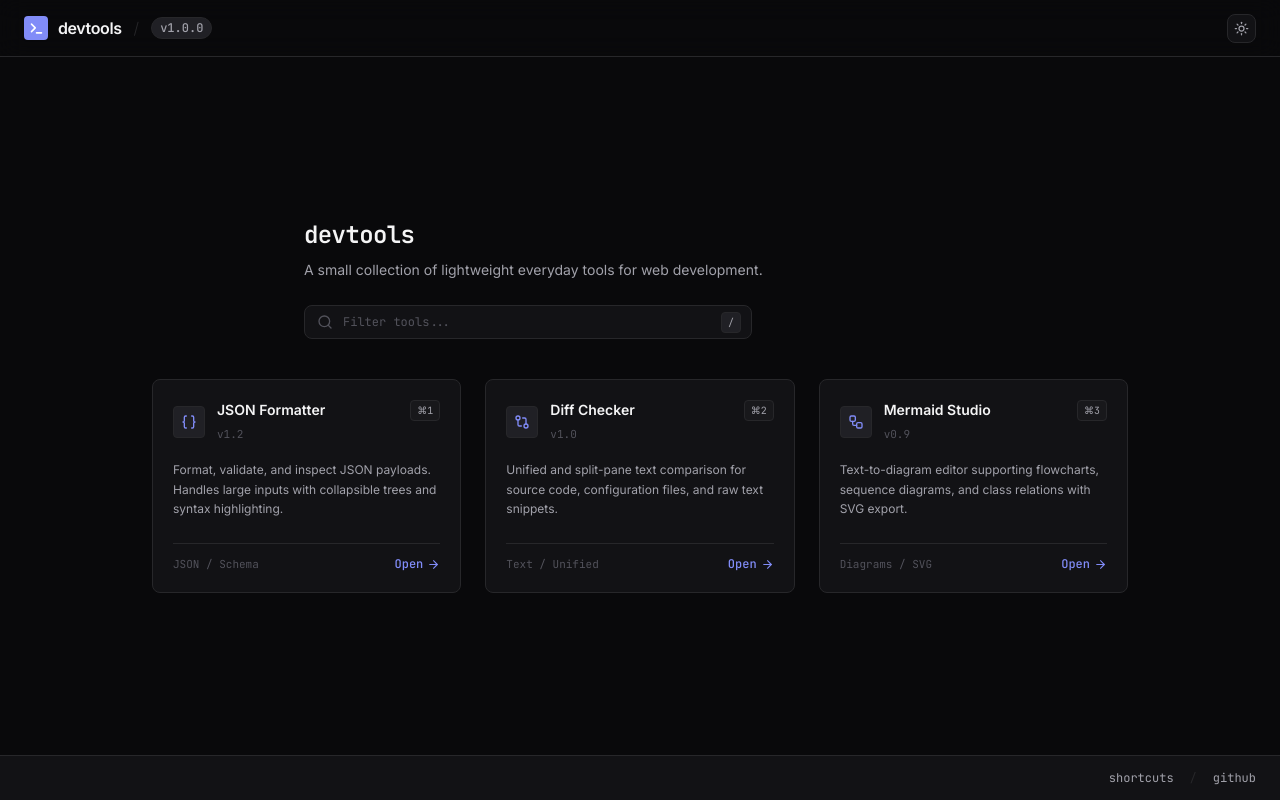
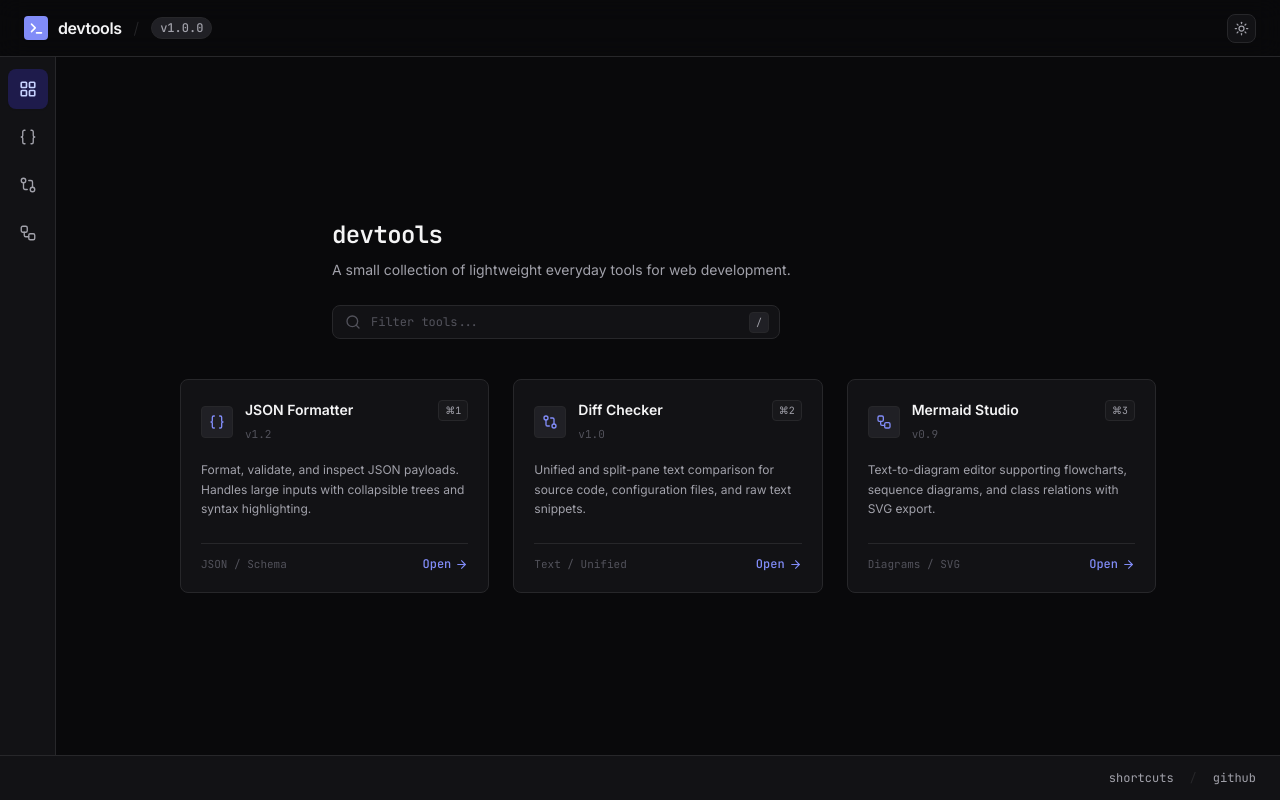
Before and after one commit to gerteck/devtools, a Svelte app: page / in a window 1280 px wide. Built offline with nearby package versions, Linux system fonts and the light colour scheme; what monaco-editor would draw is missing.

Commit message:
feat: show sidebar rail on main tools home page

```diff
--- a/src/App.svelte
+++ b/src/App.svelte
@@ -53,9 +53,7 @@
 
   <!-- App Body: Sidebar Rail + Tool Content -->
   <div class="flex-1 flex min-h-0 overflow-hidden">
-    {#if router.currentRoute !== '/'}
-      <SidebarRail currentRoute={router.currentRoute} />
-    {/if}
+    <SidebarRail currentRoute={router.currentRoute} />
 
     <main class="flex-1 flex flex-col min-w-0 min-h-0 overflow-y-auto bg-background">
       {#if router.currentRoute === '/'}
```
